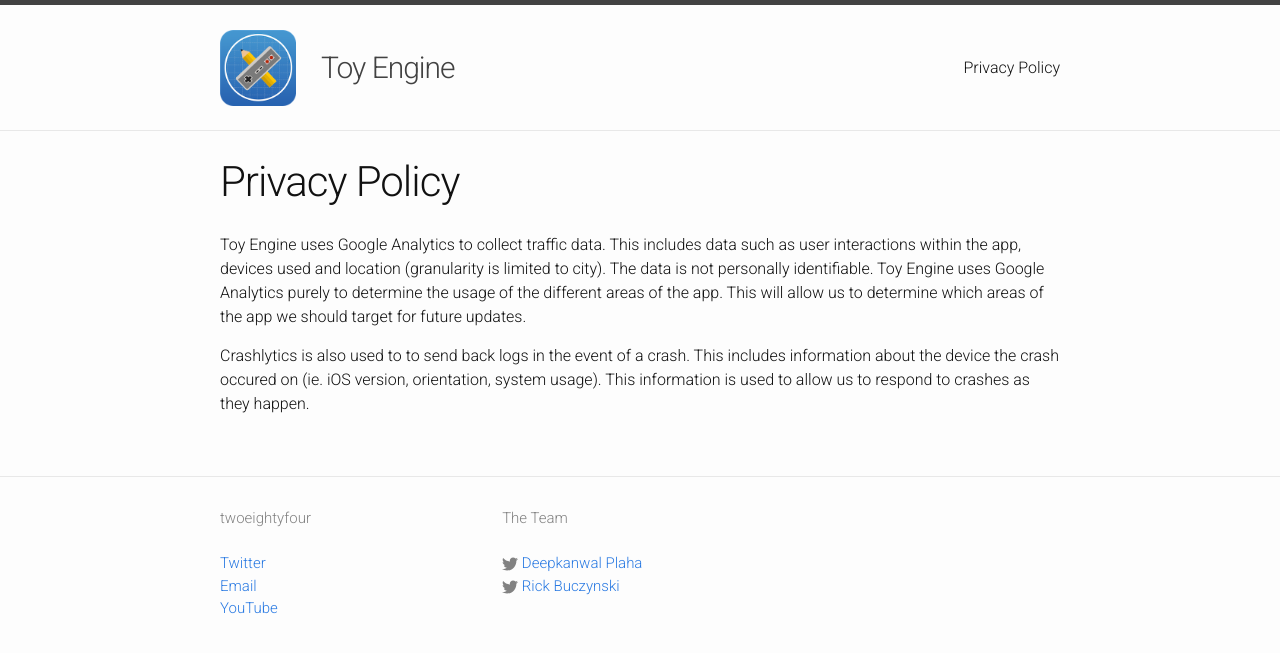
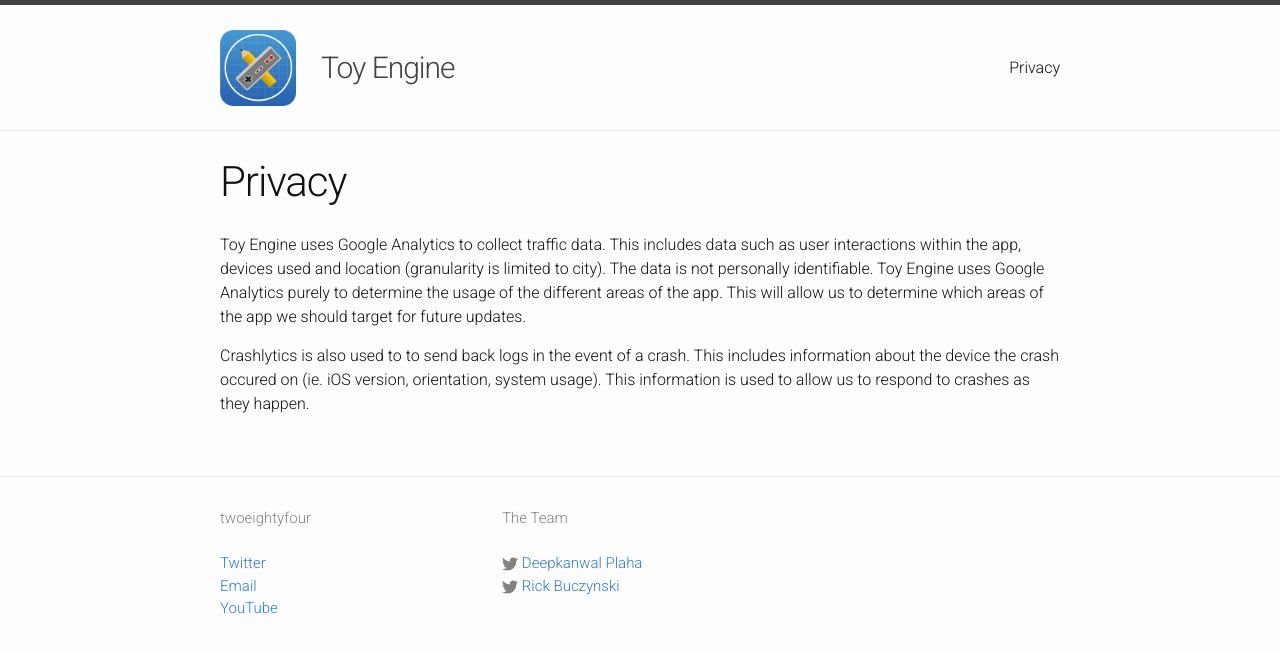
Before and after one commit to deepkanwal/toy-engine-landing-page, a Jekyll site: the page built from privacy.md, in a window 1280 px wide. Shown: the top 653 px of the page. Built offline with Jekyll 4.4.1, drawn with Linux system fonts in a browser that asks for light colours; nearby versions of some CDN libraries; library files that are not in the unit come from our copies; comment, search, counter and statistics services are not loaded.

```diff
--- a/index.html
+++ b/index.html
@@ -6,7 +6,7 @@
   <div>
   <p class="slogan"> Create 2D side scrolling games on your iPad! </p>
   <div class="video-container">
-         <iframe src="https://www.youtube.com/embed/yB9FeURuGd8" frameborder="0" width="560" height="420"></iframe>
+         <iframe src="https://www.youtube.com/embed/nCH5mCUFve8" frameborder="0" width="1024" height="768"></iframe>
   </div>
   <div class="appstore">
     <a href="#">
--- a/privacy.md
+++ b/privacy.md
@@ -1,6 +1,6 @@
 ---
 layout: page
-title: Privacy Policy
+title: Privacy
 permalink: /privacy/
 ---
 
```
